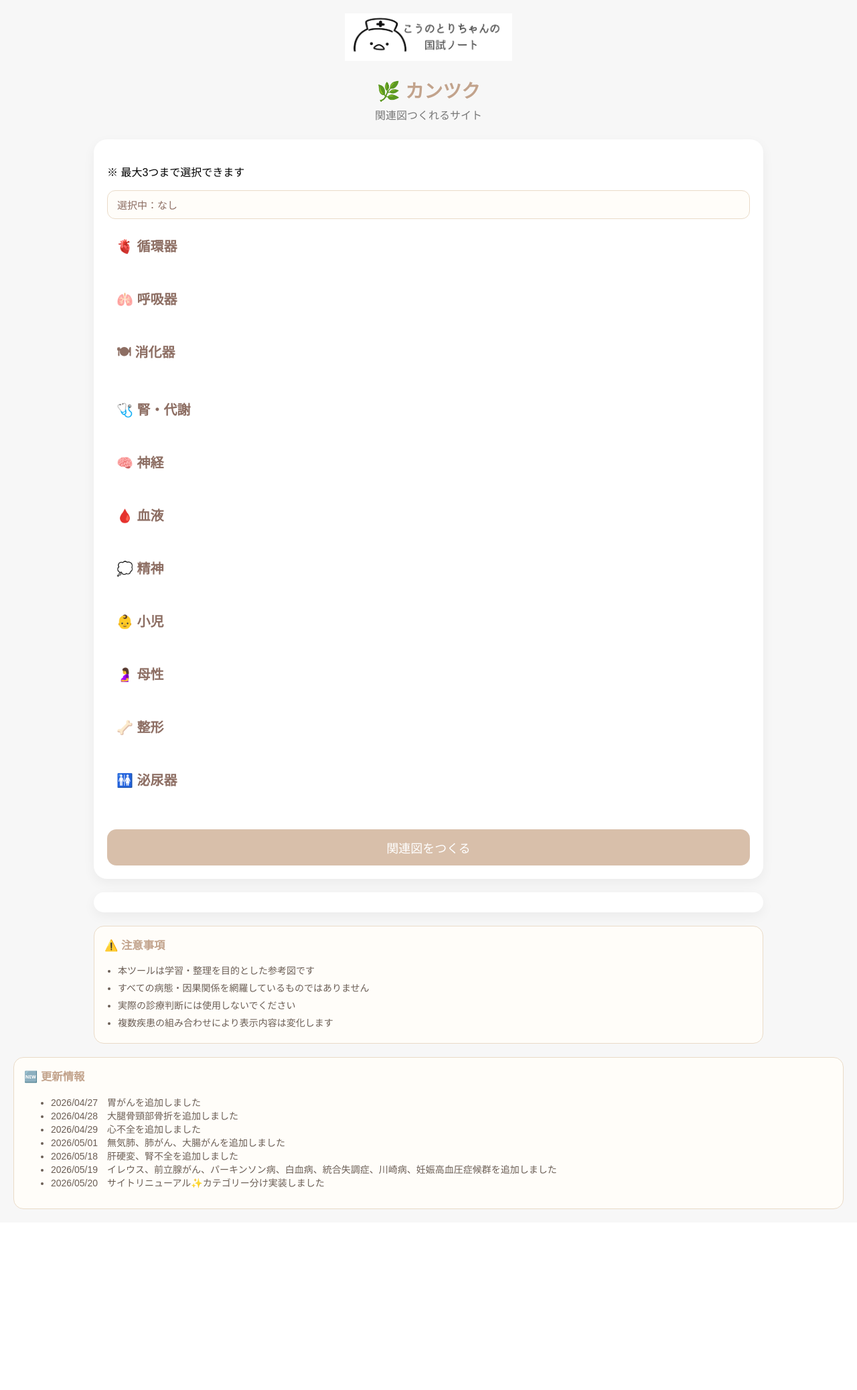
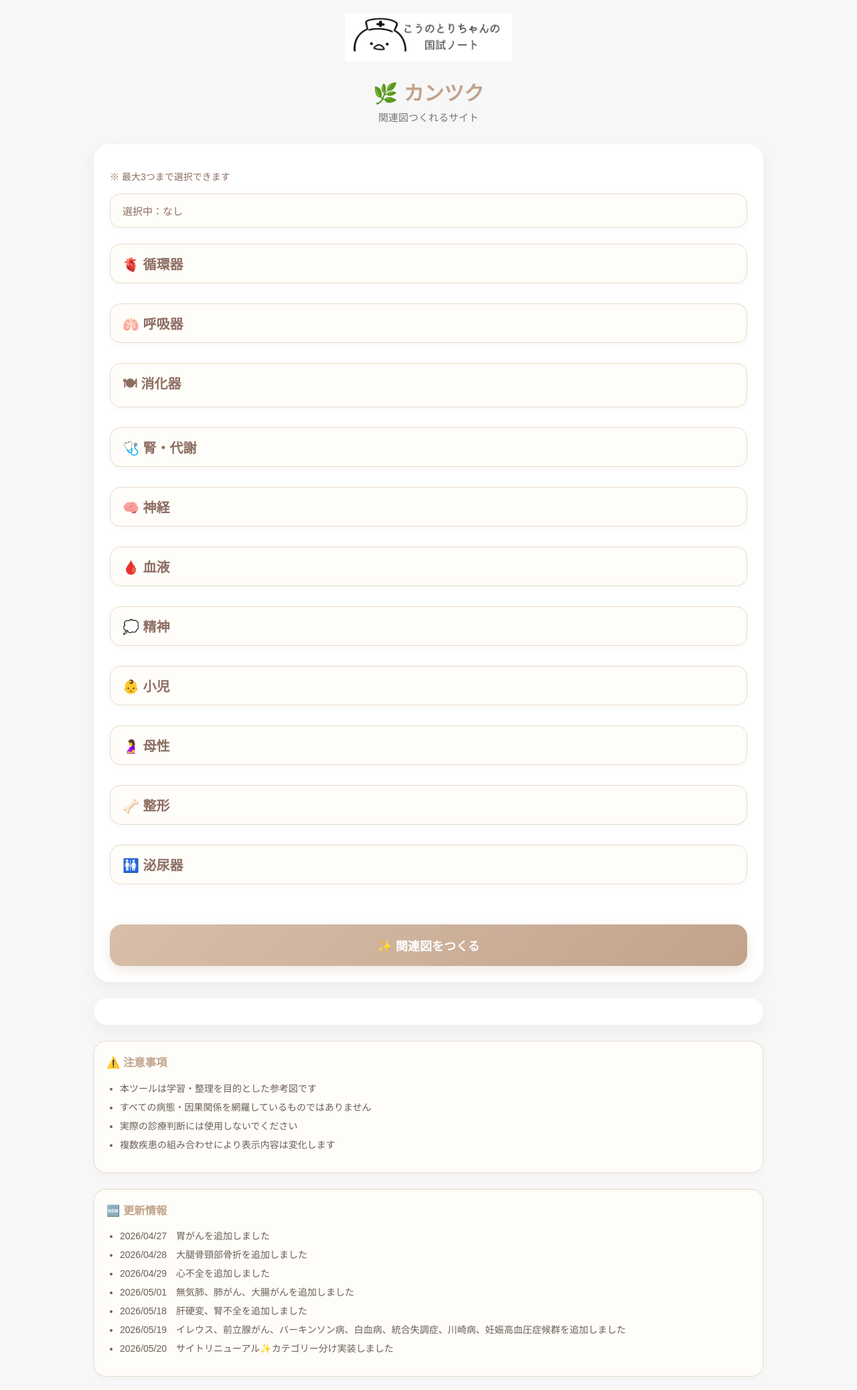
Before and after one commit to kounotorichan-prog/kannrennzu-app, a Flask app: page / in a window 1280 px wide. Shown: the whole page at 67% size. Before the commit the page ends 1805 px from the top, so only its background shows below. Run offline with Flask 3, Linux system fonts and the light colour scheme.

Commit message:
update ui

```diff
--- a/templates/index.html
+++ b/templates/index.html
@@ -22,14 +22,15 @@
 h1 {
   text-align: center;
   color: #C2A38C;
-  font-size: 28px;
+  font-size: 30px;
   margin-bottom: 5px;
 }
 
 .subtitle {
   text-align: center;
   color: #777;
-  margin-bottom: 25px;
+  margin-bottom: 30px;
+  font-size: 15px;
 }
 
 .logo {
@@ -41,97 +42,222 @@
   width: 250px;
 }
 
-.notice {
-  margin-top: 20px;
-  padding: 15px;
-  background: #FFFDF9;
-  border-radius: 15px;
-  border: 1px solid #EADBC8;
-  font-size: 14px;
-  color: #6b5e55;
+/* フォーム全体 */
+
+.form-box {
+  background: #FFFFFF;
+  padding: 24px;
+  border-radius: 24px;
+  box-shadow:
+    0 8px 24px rgba(0,0,0,0.05);
+
+  margin-bottom: 24px;
 }
 
-.notice h3 {
-  margin-top: 0;
-  color: #C2A38C;
+/* 注意 */
+
+.limit-text {
+  color: #8D6E63;
+  margin-bottom: 16px;
+  font-size: 14px;
 }
 
-.notice ul {
-  padding-left: 20px;
-  margin: 10px 0 0 0;
+/* 選択表示 */
+
+.selected-display {
+
+  margin-bottom: 24px;
+
+  padding: 14px 18px;
+
+  background: #FFFDF9;
+
+  border-radius: 16px;
+
+  border: 1px solid #EADBC8;
+
+  color: #8D6E63;
+
+  font-size: 15px;
+
+  box-shadow:
+    0 3px 10px rgba(0,0,0,0.03);
 }
 
-.notice li {
-  margin-bottom: 6px;
+/* カテゴリ */
+
+.category-box {
+  margin-bottom: 18px;
 }
 
-/* カード */
-.form-box {
-  background: #FFFFFF;
-  padding: 20px;
-  border-radius: 20px;
-  box-shadow: 0 6px 18px rgba(0,0,0,0.05);
-  margin-bottom: 20px;
+.category-title {
+
+  cursor: pointer;
+
+  font-size: 20px;
+
+  font-weight: bold;
+
+  color: #8D6E63;
+
+  margin-bottom: 12px;
+
+  padding: 14px 18px;
+
+  border-radius: 16px;
+
+  background: #FFFDF9;
+
+  border: 1px solid #EADBC8;
+
+  transition: 0.2s;
+
+  box-shadow:
+    0 3px 10px rgba(0,0,0,0.03);
+}
+
+.category-title:hover {
+
+  background: #F8F1E8;
+
+  transform: translateY(-1px);
+}
+
+details[open] .category-title {
+
+  background: #EFE3D5;
+
+  box-shadow:
+    0 5px 14px rgba(0,0,0,0.06);
+}
+
+.category-content {
+
+  margin-top: 14px;
+
+  display: grid;
+
+  grid-template-columns:
+    repeat(auto-fill, minmax(130px, 1fr));
+
+  gap: 14px;
+}
+
+details summary {
+  list-style: none;
+}
+
+details summary::-webkit-details-marker {
+  display: none;
 }
 
 /* 疾患カード */
+
 .disease-item {
   display: block;
   cursor: pointer;
 }
 
 .disease-label {
+
   display: block;
-  padding: 12px;
-  border-radius: 14px;
+
+  padding: 14px;
+
+  border-radius: 16px;
+
   background: #EFE3D5;
+
   text-align: center;
+
   transition: 0.2s;
+
+  font-size: 14px;
+
+  color: #6b5e55;
+
+  box-shadow:
+    0 2px 8px rgba(0,0,0,0.03);
 }
 
 .disease-label:hover {
+
   background: #e5d4c2;
-  transform: translateY(-1px);
+
+  transform: translateY(-2px);
 }
 
 input[type="checkbox"] {
-  display: none;
+  position: absolute;
+  opacity: 0;
 }
 
 input[type="checkbox"]:checked + .disease-label {
+
   background: #7B2D26;
+
   color: white;
-  transform: scale(1.08);
+
+  transform: scale(1.05);
+
   border:
     3px solid #FFD166;
+
   box-shadow:
     0 10px 20px rgba(0,0,0,0.25);
 }
 
 /* ボタン */
+
 button {
+
   width: 100%;
-  margin-top: 20px;
-  padding: 14px;
+
+  margin-top: 30px;
+
+  padding: 18px;
+
   border: none;
-  border-radius: 14px;
-  background: #D8BFAA;
+
+  border-radius: 18px;
+
+  background: linear-gradient(
+    135deg,
+    #D8BFAA,
+    #C2A38C
+  );
+
   color: white;
+
   font-size: 18px;
+
+  font-weight: bold;
+
   cursor: pointer;
+
   transition: 0.2s;
+
+  box-shadow:
+    0 6px 16px rgba(194,163,140,0.25);
 }
 
 button:hover {
-  background: #cbb19c;
+
+  transform: translateY(-2px);
+
+  box-shadow:
+    0 10px 20px rgba(194,163,140,0.35);
 }
 
 /* グラフ */
+
 .graph {
   background: #FFFFFF;
-  padding: 15px;
-  border-radius: 20px;
-  box-shadow: 0 6px 18px rgba(0,0,0,0.05);
+  padding: 20px;
+  border-radius: 24px;
+  box-shadow:
+    0 8px 24px rgba(0,0,0,0.05);
+
   text-align: center;
 }
 
@@ -140,81 +266,46 @@
 }
 
 /* お知らせ */
-.notice {
-  margin-top: 20px;
-  padding: 15px;
+
+.notice,
+.update-box {
+
+  margin-top: 24px;
+
+  padding: 18px;
+
   background: #FFFDF9;
-  border-radius: 15px;
+
+  border-radius: 18px;
+
   border: 1px solid #EADBC8;
+
   font-size: 14px;
+
   color: #6b5e55;
+
+  box-shadow:
+    0 3px 10px rgba(0,0,0,0.03);
 }
 
-.update-box {
-  margin-top: 20px;
-  padding: 15px;
-  background: #FFFDF9;
-  border-radius: 15px;
-  border: 1px solid #EADBC8;
-  font-size: 14px;
-  color: #6b5e55;
-}
+.notice h3,
+.update-box h3 {
 
-.update-box h3,
-.notice h3 {
   margin-top: 0;
+
   color: #C2A38C;
 }
 
-/* 選択表示 */
-.selected-display {
-  margin-bottom: 15px;
-  padding: 10px 14px;
-  background: #FFFDF9;
-  border-radius: 12px;
-  border: 1px solid #EADBC8;
-  color: #8D6E63;
-  font-size: 15px;
+.notice ul,
+.update-box ul {
+
+  padding-left: 20px;
 }
 
-/* カテゴリ */
-.category-box {
-  margin-bottom: 18px;
-}
+.notice li,
+.update-box li {
 
-.category-title {
-  cursor: pointer;
-  font-size: 20px;
-  font-weight: bold;
-  color: #8D6E63;
-  margin-bottom: 12px;
-  padding: 10px 14px;
-  border-radius: 12px;
-  transition: 0.2s;
-}
-
-.category-title:hover {
-  background: #F3E8DC;
-}
-
-details[open] .category-title {
-  background: #EFE3D5;
-}
-
-.category-content {
-  margin-top: 12px;
-  display: grid;
-  grid-template-columns:
-    repeat(auto-fill, minmax(130px, 1fr));
-  gap: 12px;
-}
-
-details summary {
-  list-style: none;
-}
-
-details summary::-webkit-details-marker {
-  display: none;
+  margin-bottom: 8px;
 }
 
 </style>
@@ -229,7 +320,10 @@
 </div>
 
 <h1>🌿 カンツク</h1>
-<div class="subtitle">関連図つくれるサイト</div>
+
+<div class="subtitle">
+  関連図つくれるサイト
+</div>
 
 <div class="form-box">
 
@@ -254,7 +348,33 @@
 <details class="category-box">
 
   <summary class="category-title">
+
+    {% if category == "循環器" %}
+      🫀
+    {% elif category == "呼吸器" %}
+      🫁
+    {% elif category == "消化器" %}
+      🍽
+    {% elif category == "神経" %}
+      🧠
+    {% elif category == "腎・代謝" %}
+      💧
+    {% elif category == "血液" %}
+      🩸
+    {% elif category == "精神" %}
+      🌙
+    {% elif category == "小児" %}
+      🧸
+    {% elif category == "母性" %}
+      🤱
+    {% elif category == "整形" %}
+      🦴
+    {% elif category == "泌尿器" %}
+      🚽
+    {% endif %}
+
     {{ category }}
+
   </summary>
 
   <div class="category-content">
@@ -282,7 +402,7 @@
 {% endfor %}
 
 <button type="submit">
-  関連図をつくる
+  ✨ 関連図をつくる
 </button>
 
 </form>
@@ -310,8 +430,6 @@
 
 </div>
 
-</div>
-
 <div class="update-box">
 
   <h3>🆕 更新情報</h3>
@@ -325,6 +443,8 @@
     <li>2026/05/19　イレウス、前立腺がん、パーキンソン病、白血病、統合失調症、川崎病、妊娠高血圧症候群を追加しました</li>
     <li>2026/05/20　サイトリニューアル✨カテゴリー分け実装しました</li>
   </ul>
+
+</div>
 
 </div>
 
@@ -355,8 +475,7 @@
   } else {
 
     display.innerText =
-      "選択中：" + selected.join("・");
-
+      "選択中：" + selected.join(" ・ ");
   }
 }
 
```
